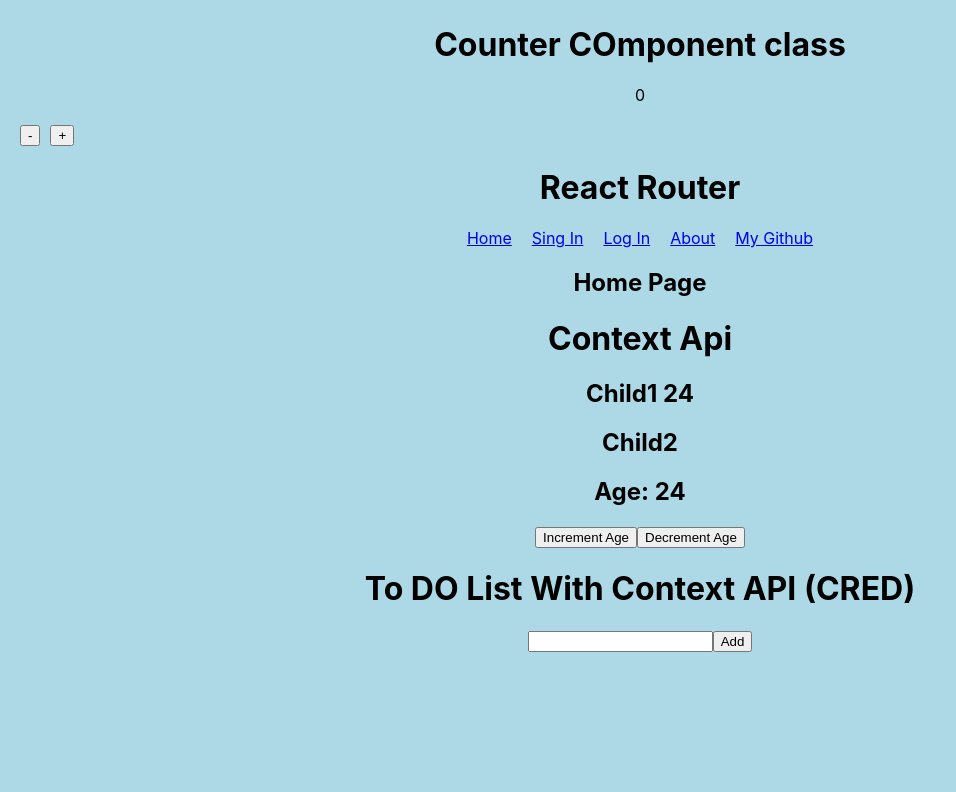
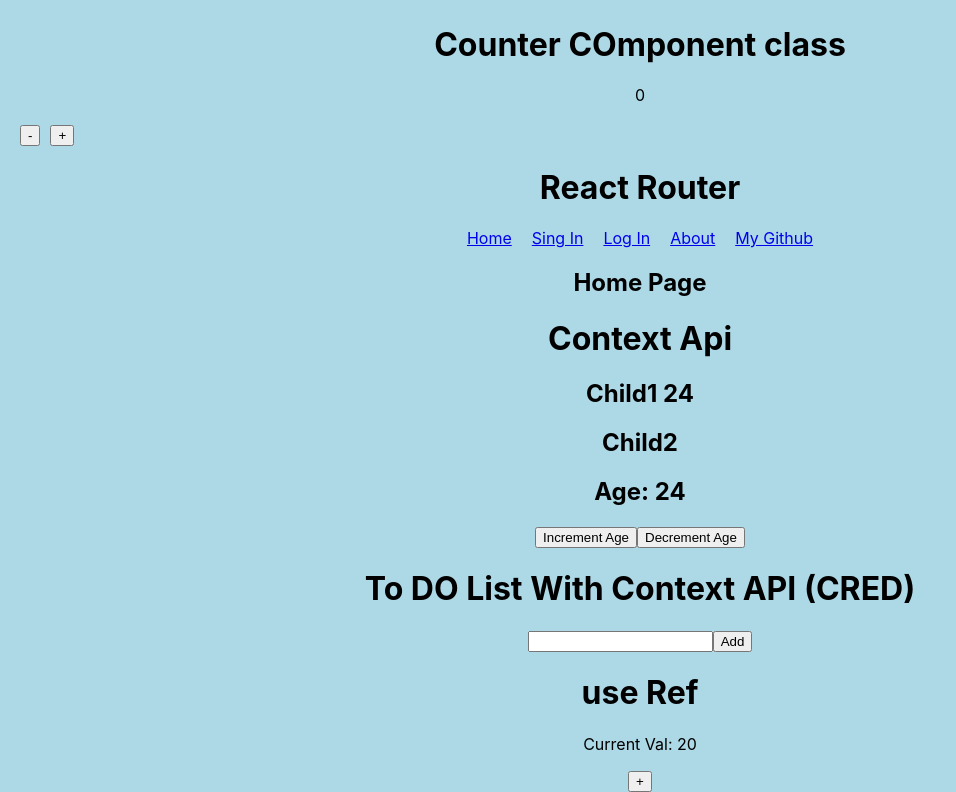
Before and after one commit to Abhishekbtech/ReactNotes, a React (Create React App) app: page / in a window 1280 px wide. Shown: the part 2972-3764 px from the top of the page, without its empty margins (0-956 px from the left). Before the commit the page ends 3624 px from the top, so only its background shows below. Built offline with nearby package versions, Linux system fonts and the light colour scheme.

Commit message:
add basice ref

```diff
--- a/src/App.js
+++ b/src/App.js
@@ -8,6 +8,7 @@ import MultipleState from './Component/1.Basic/5.MultipleState/MultipleState';
 import SingleState from './Component/1.Basic/5.MultipleState/SingleState';
 import LocalStorage from './Component/1.Basic/6.DataStorage/LocalStorage';
 import SessionStorage from './Component/1.Basic/6.DataStorage/SessionStorage';
+import BasicRef from './Component/10.UseRef/1.Basic/BasicRef';
 import ParentPTC from './Component/2.Communication/1.ParentToChild/ParentPTC';
 import ParentCTP from './Component/2.Communication/2.ChildToParent/ParentCTP';
 import ParentS from './Component/2.Communication/3.Sibling/ParentS';
@@ -58,6 +59,9 @@ function App() {
 
       <MainContext/>
       <CREDwithLo/>
+
+
+      <BasicRef/>
     </div>
   );
 }
--- a/src/Component/10.UseRef/1.Basic/BasicRef.js
+++ b/src/Component/10.UseRef/1.Basic/BasicRef.js
@@ -8,10 +8,10 @@ function BasicRef() {
     console.log(ref)
 
     function onClickHandler() {
-        console.log("---------- PREV VALUE ---------", ref.current);
+        console.log("--------- PREV VALUE --------", ref.current);
         ref.current = ref.current + 1;
 
-        console.log("---------- Updated VALUE ---------", ref.current);
+        console.log("--------- Updated VALUE --------", ref.current);
     }
 
     return (
```
